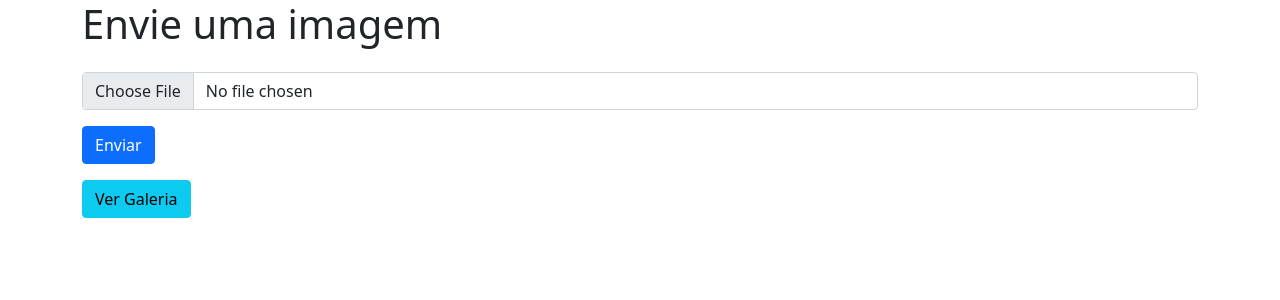
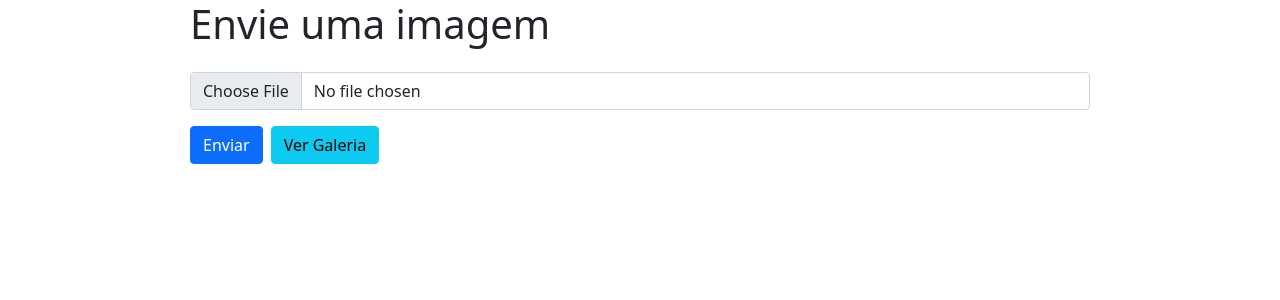
Before and after one commit to rib-thiago/redis-teste, a Flask app: page / in a window 1280 px wide. Shown: the top 300 px of the page. Run offline with Flask 3, Linux system fonts and the light colour scheme.

Commit message:
Consertando rota de excluir fotos

```diff
--- a/app.py
+++ b/app.py
@@ -57,20 +57,22 @@ def gallery():
     return render_template('gallery.html', image_urls=image_urls)
 
 
-@app.route('/delete/<image_id>')
+@app.route('/delete/<image_id>', methods=['POST'])
 def delete_image(image_id):
-    # Obtém o caminho completo do arquivo de imagem a partir do image_id
-    image_path = os.path.join(app.config['UPLOAD_FOLDER'], image_id + '.jpg')
+    if request.method == 'POST':
+        # Obtém o caminho completo do arquivo de imagem a partir do image_id
+        image_path = os.path.join(
+            app.config['UPLOAD_FOLDER'], image_id + '.jpg')
 
-    # Remove o image_id da lista no Redis
-    redis_client.lrem('gallery', 0, image_id)
+        # Remove o image_id da lista no Redis
+        redis_client.lrem('gallery', 0, image_id)
 
-    # Remove o arquivo de imagem do sistema de arquivos
-    if os.path.exists(image_path):
-        os.remove(image_path)
+        # Remove o arquivo de imagem do sistema de arquivos
+        if os.path.exists(image_path):
+            os.remove(image_path)
 
-    # Redireciona de volta para a página da galeria
-    return redirect(url_for('gallery'))
+        # Redireciona de volta para a página da galeria
+        return redirect(url_for('gallery'))
 
 
 @app.route('/delete_preview/<image_id>')
--- a/templates/gallery.html
+++ b/templates/gallery.html
@@ -68,7 +68,7 @@
         </div>
         {% endfor %}
       </div>
-      <a href="{{ url_for('index') }}" class="btn btn-primary"
+      <a href="{{ url_for('index') }}" class="btn btn-primary mt-4"
         >Voltar para Index</a
       >
     </div>
--- a/templates/index.html
+++ b/templates/index.html
@@ -18,7 +18,8 @@
     <title>Image Uploader</title>
   </head>
   <body>
-    <div class="container">
+    <div class="container d-flex justify-content-center">
+      <div style="max-width: 900px; width: 100%">
         <h1 class="mb-4">Envie uma imagem</h1>
         <form method="POST" enctype="multipart/form-data">
           <div class="mb-3">
@@ -28,13 +29,16 @@
               accept="image/*"
               required
               class="form-control"
+              style="max-width: 100%"
             />
           </div>
-        <button type="submit" class="btn btn-primary">Enviar</button>
+          <div class="d-flex">
+            <button type="submit" class="btn btn-primary me-2">Enviar</button>
+            <a href="{{ url_for('gallery') }}" class="btn btn-info"
+              >Ver Galeria</a
+            >
+          </div>
         </form>
-      <div class="mt-3">
-        <!-- Use a classe "btn" e "btn-info" para criar um botão que leva à galeria -->
-        <a href="{{ url_for('gallery') }}" class="btn btn-info">Ver Galeria</a>
       </div>
     </div>
   </body>
```
Lines whose indentation alone changed are shown as unchanged.
